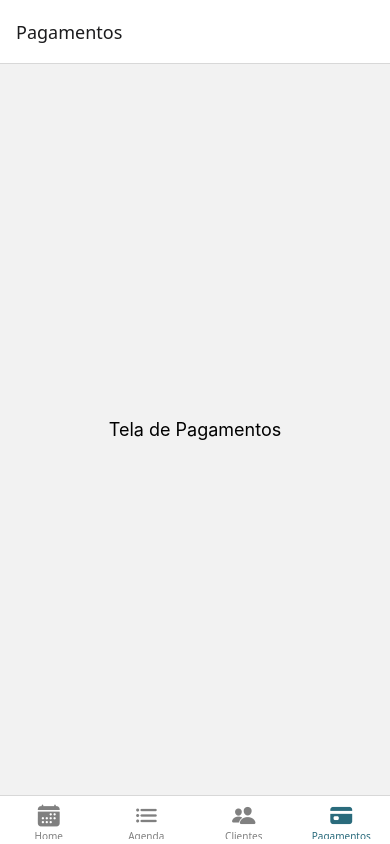
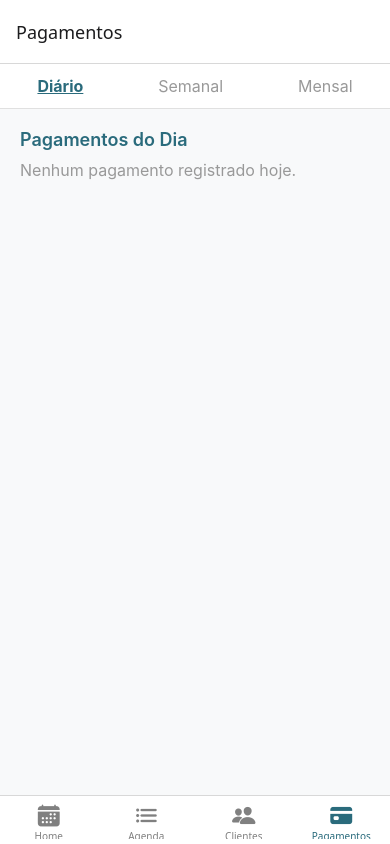
Before and after one commit to 3lder7/System-Studio, a React Native app in the folder app-estudio/: screen /Pagamentos in a window 390 px wide. Built offline with nearby package versions, Linux system fonts and the light colour scheme.

Commit message:
Adicionar tela de pagamentos: implementar navegação entre abas diárias, semanais e mensais; atualizar estilos e conteúdo das seções

```diff
--- a/app-estudio/components/screens/Payments.tsx
+++ b/app-estudio/components/screens/Payments.tsx
@@ -1,10 +1,68 @@
-import React from 'react';
-import { View, Text, StyleSheet } from 'react-native';
+import React, { useState } from 'react';
+import {
+  View,
+  Text,
+  StyleSheet,
+  TouchableOpacity,
+  ScrollView,
+} from 'react-native';
 
 const PagamentosScreen = () => {
+  const [activeTab, setActiveTab] = useState<'diario' | 'semanal' | 'mensal'>('diario');
+
+  const renderContent = () => {
+    switch (activeTab) {
+      case 'diario':
+        return (
+          <View style={styles.section}>
+            <Text style={styles.sectionTitle}>Pagamentos do Dia</Text>
+            <Text style={styles.placeholder}>Nenhum pagamento registrado hoje.</Text>
+          </View>
+        );
+      case 'semanal':
+        return (
+          <View style={styles.section}>
+            <Text style={styles.sectionTitle}>Pagamentos da Semana</Text>
+            <Text style={styles.placeholder}>Nenhum pagamento registrado nesta semana.</Text>
+          </View>
+        );
+      case 'mensal':
+        return (
+          <View style={styles.section}>
+            <Text style={styles.sectionTitle}>Pagamentos do Mês</Text>
+            <Text style={styles.placeholder}>Nenhum pagamento registrado neste mês.</Text>
+          </View>
+        );
+      default:
+        return null;
+    }
+  };
+
   return (
     <View style={styles.container}>
-      <Text style={styles.text}>Tela de Pagamentos</Text>
+      {/* Tabs de Navegação */}
+      <View style={styles.tabBar}>
+        <TouchableOpacity onPress={() => setActiveTab('diario')}>
+          <Text style={[styles.tabItem, activeTab === 'diario' && styles.tabActive]}>
+            Diário
+          </Text>
+        </TouchableOpacity>
+        <TouchableOpacity onPress={() => setActiveTab('semanal')}>
+          <Text style={[styles.tabItem, activeTab === 'semanal' && styles.tabActive]}>
+            Semanal
+          </Text>
+        </TouchableOpacity>
+        <TouchableOpacity onPress={() => setActiveTab('mensal')}>
+          <Text style={[styles.tabItem, activeTab === 'mensal' && styles.tabActive]}>
+            Mensal
+          </Text>
+        </TouchableOpacity>
+      </View>
+
+      {/* Conteúdo */}
+      <ScrollView contentContainerStyle={styles.content}>
+        {renderContent()}
+      </ScrollView>
     </View>
   );
 };
@@ -12,6 +70,41 @@ const PagamentosScreen = () => {
 export default PagamentosScreen;
 
 const styles = StyleSheet.create({
-  container: { flex: 1, justifyContent: 'center', alignItems: 'center' },
-  text: { fontSize: 18 },
+  container: {
+    flex: 1,
+    backgroundColor: '#F8F9FA',
+  },
+  tabBar: {
+    flexDirection: 'row',
+    justifyContent: 'space-around',
+    backgroundColor: '#FFFFFF',
+    paddingVertical: 12,
+    borderBottomWidth: 1,
+    borderBottomColor: '#E0E0E0',
+  },
+  tabItem: {
+    fontSize: 16,
+    color: '#999999',
+  },
+  tabActive: {
+    color: '#2A6B7C',
+    fontWeight: 'bold',
+    textDecorationLine: 'underline',
+  },
+  content: {
+    padding: 20,
+  },
+  section: {
+    marginBottom: 20,
+  },
+  sectionTitle: {
+    fontSize: 18,
+    fontWeight: '600',
+    color: '#2A6B7C',
+    marginBottom: 10,
+  },
+  placeholder: {
+    fontSize: 16,
+    color: '#999',
+  },
 });
```
